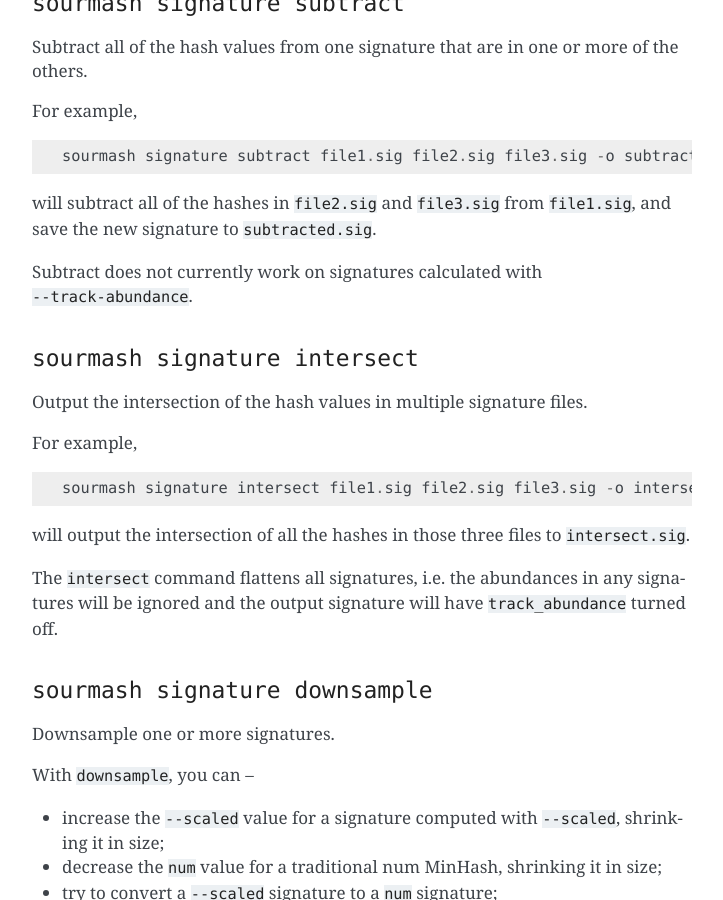
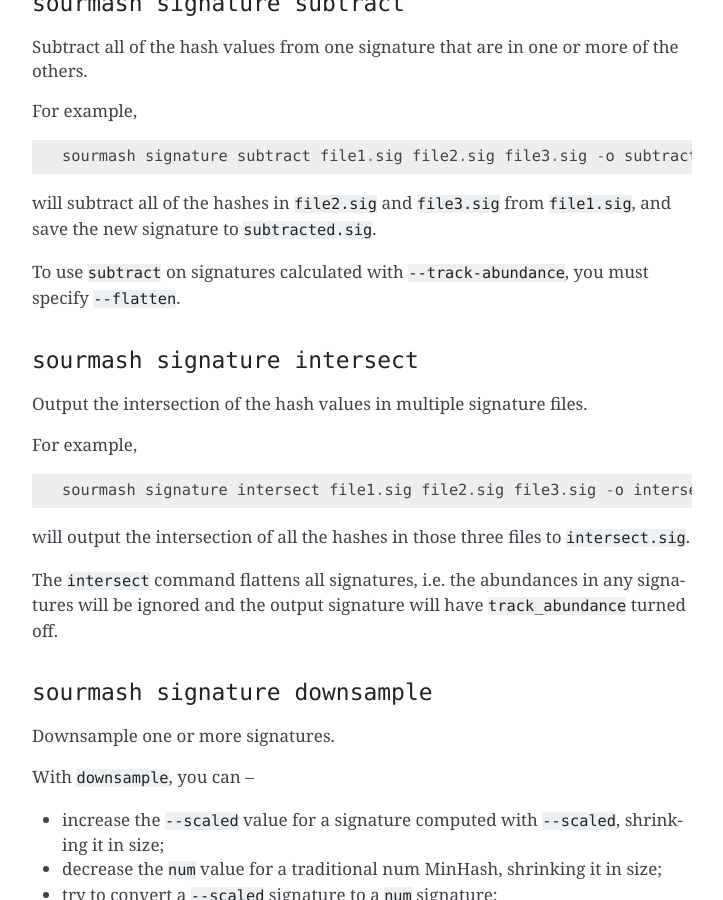
Before and after one commit to sourmash-bio/sourmash, a Sphinx documentation site: the page built from doc/command-line.md, in a window 1280 px wide and 900 px high, scrolled down 10726 px. Shown: the whole window, without its empty margins (388-1111 px from the left). Built offline with Sphinx 7.4.7, drawn with Linux system fonts in a browser that asks for light colours; pages that are not in the unit, such as notebooks, are missing from menus.

Commit message:
added more multisig tests, and added --flatten to subtract

```diff
--- a/doc/command-line.md
+++ b/doc/command-line.md
@@ -483,8 +483,8 @@ sourmash signature subtract file1.sig file2.sig file3.sig -o subtracted.sig
 will subtract all of the hashes in `file2.sig` and `file3.sig` from
 `file1.sig`, and save the new signature to `subtracted.sig`.
 
-Subtract does not currently work on signatures calculated with
-`--track-abundance`.
+To use `subtract` on signatures calculated with
+`--track-abundance`, you must specify `--flatten`.
 
 ### `sourmash signature intersect`
 
```
Also changed, not shown: 3 other files.
